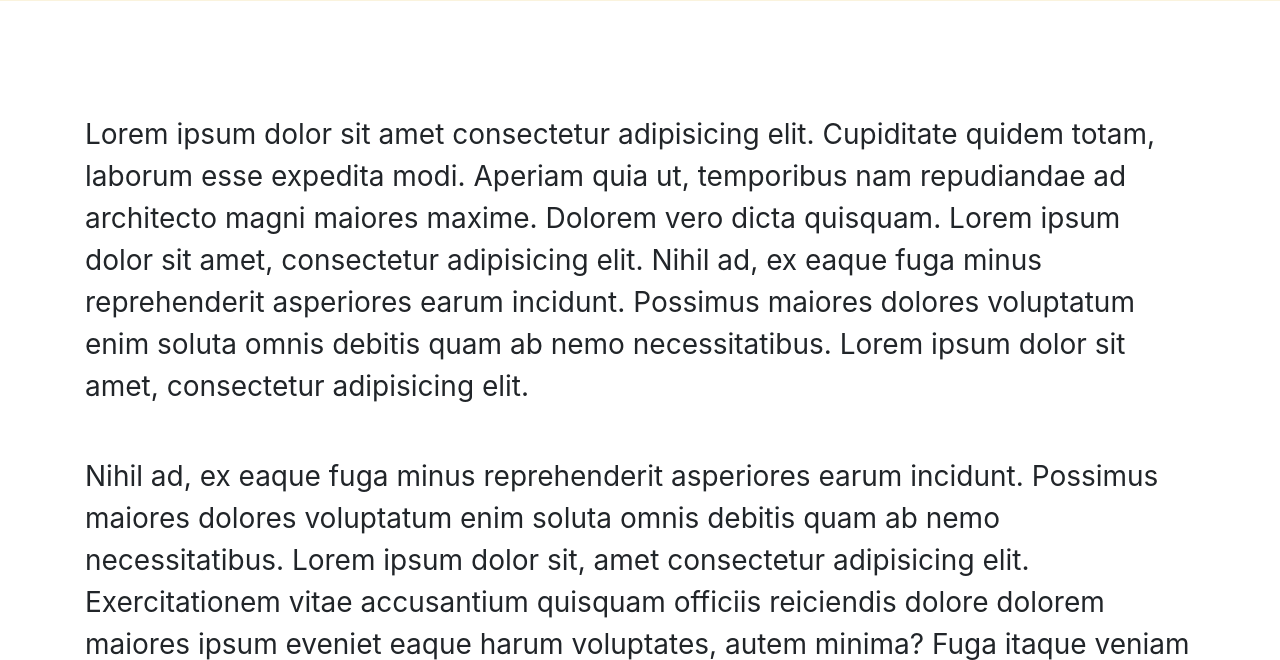
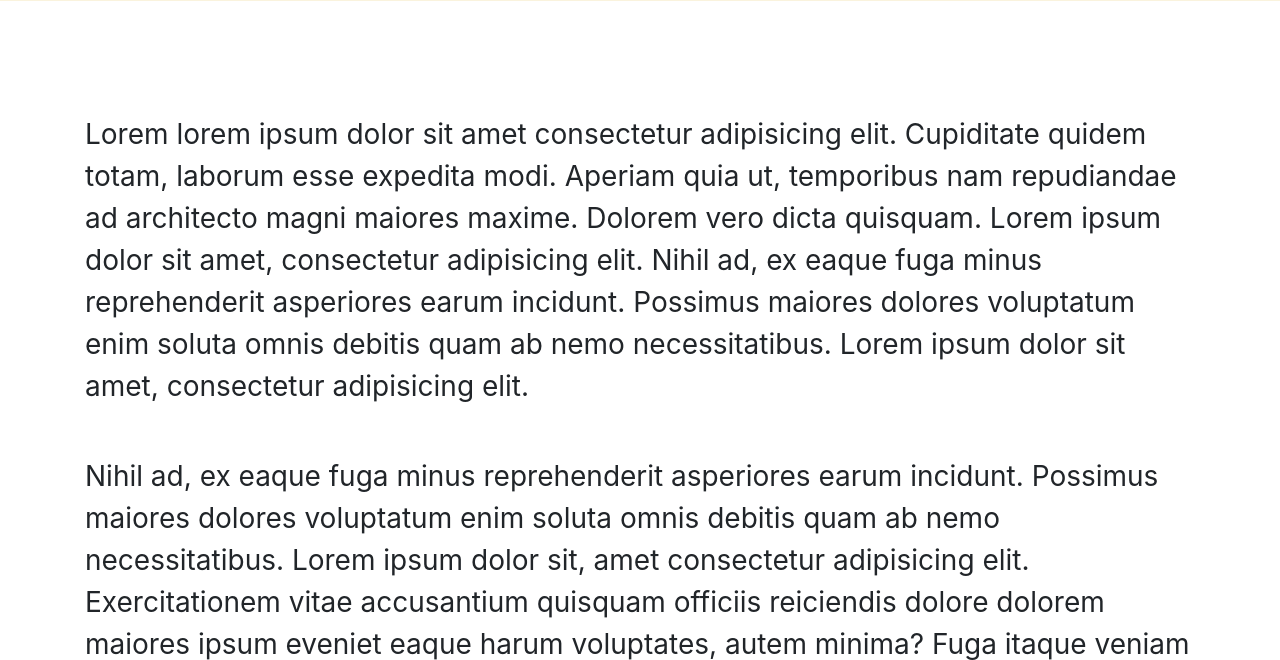
Before and after one commit to bhwong11/wayfarer, a Django app: template main_app/templates/post_details.html in a window 1280 px wide. Shown: the part 325-985 px from the top of the page. Run offline with Django 3.2, Linux system fonts and the light colour scheme; the template is opened without the code that fills it, so the values that code supplies are empty; some libraries are stand-ins or nearby versions.

Commit message:
Changed post details view

```diff
--- a/main_app/templates/post_details.html
+++ b/main_app/templates/post_details.html
@@ -16,7 +16,7 @@
                 <img src="{{post.image}}" style= "max-width:50vh" alt="">
             </div>
             <div class="single-post-content-wrapper">
-                  <p class = "fs-3 mt-5"> Lorem ipsum dolor sit amet consectetur adipisicing elit. Cupiditate quidem totam, laborum esse expedita modi. Aperiam quia ut, temporibus nam repudiandae ad architecto magni maiores maxime. Dolorem vero dicta quisquam. Lorem ipsum dolor sit amet, consectetur adipisicing elit. Nihil ad, ex eaque fuga minus reprehenderit asperiores earum incidunt. Possimus maiores dolores voluptatum enim soluta omnis debitis quam ab nemo necessitatibus. Lorem ipsum dolor sit amet, consectetur adipisicing elit.
+                  <p class = "fs-3 mt-5"> Lorem lorem ipsum dolor sit amet consectetur adipisicing elit. Cupiditate quidem totam, laborum esse expedita modi. Aperiam quia ut, temporibus nam repudiandae ad architecto magni maiores maxime. Dolorem vero dicta quisquam. Lorem ipsum dolor sit amet, consectetur adipisicing elit. Nihil ad, ex eaque fuga minus reprehenderit asperiores earum incidunt. Possimus maiores dolores voluptatum enim soluta omnis debitis quam ab nemo necessitatibus. Lorem ipsum dolor sit amet, consectetur adipisicing elit.
                   </p>
                   <p class = "fs-3 mt-5"> Nihil ad, ex eaque fuga minus reprehenderit asperiores earum incidunt. Possimus maiores dolores voluptatum enim soluta omnis debitis quam ab nemo necessitatibus. Lorem ipsum dolor sit, amet consectetur adipisicing elit. Exercitationem vitae accusantium quisquam officiis reiciendis dolore dolorem maiores ipsum eveniet eaque harum voluptates, autem minima? Fuga itaque veniam quibusdam magnam nisi!
                   </p>
```
